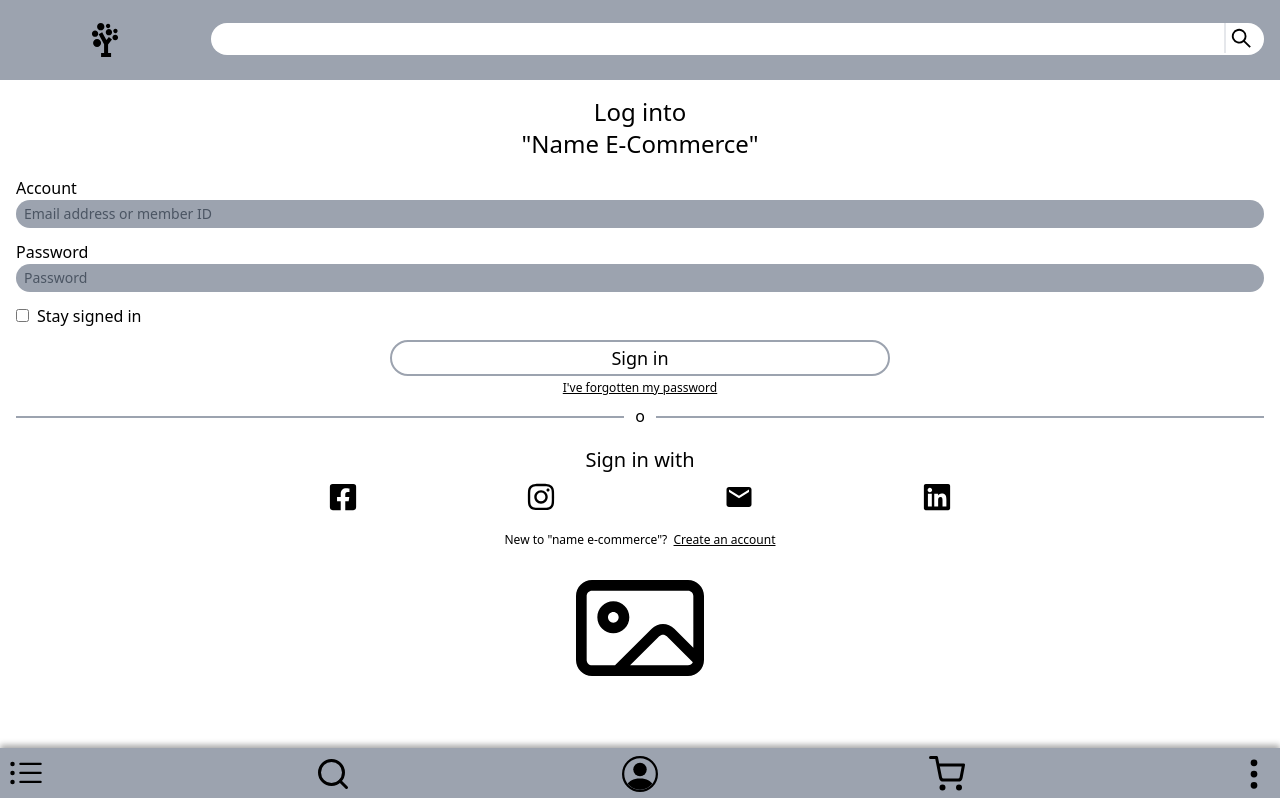
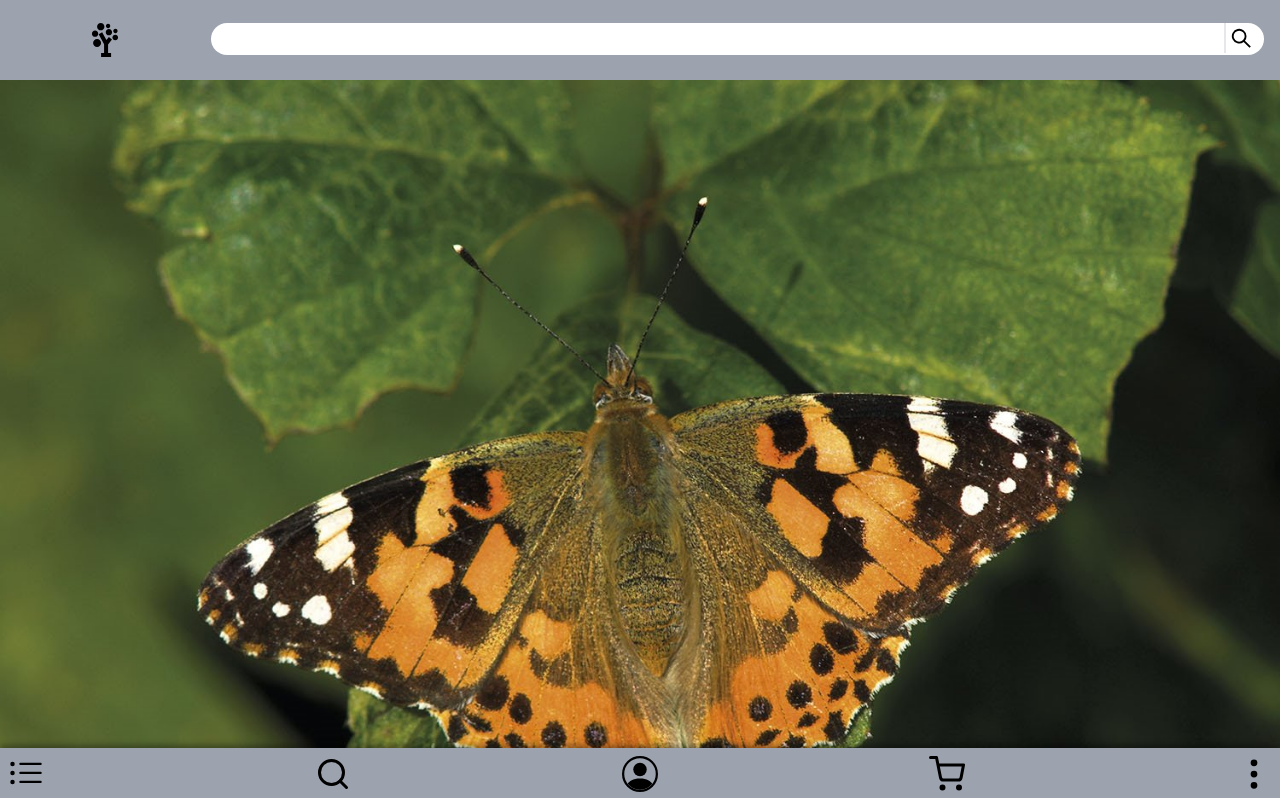
Before and after one commit to santiago9505/Olympia, a React (Create React App) app in the folder Olympia/: page / in a window 1280 px wide. Shown: the top 798 px of the page. Built offline with nearby package versions, Linux system fonts and the light colour scheme.

Commit message:
Adding some adjusts

```diff
--- a/Olympia/src/App.js
+++ b/Olympia/src/App.js
@@ -2,15 +2,13 @@ import Header from "./components/Header/Header.js";
 import Navbar from "./components/Navbar/Navbar.js";
 import Carousel from "./components/Carousel/Carousel.js";
 import Main from "./components/Main/Main.js";
-import Login from "./components/Login/Login.js";
 
 function App() {
   return (
     <div className="grid grid-cols-12 relative">
       <Navbar />
-      {/* <Carousel />
-      <Main /> */}
-      <Login/>
+      <Carousel />
+      <Main />
       <Header />
     </div>
   );
```
